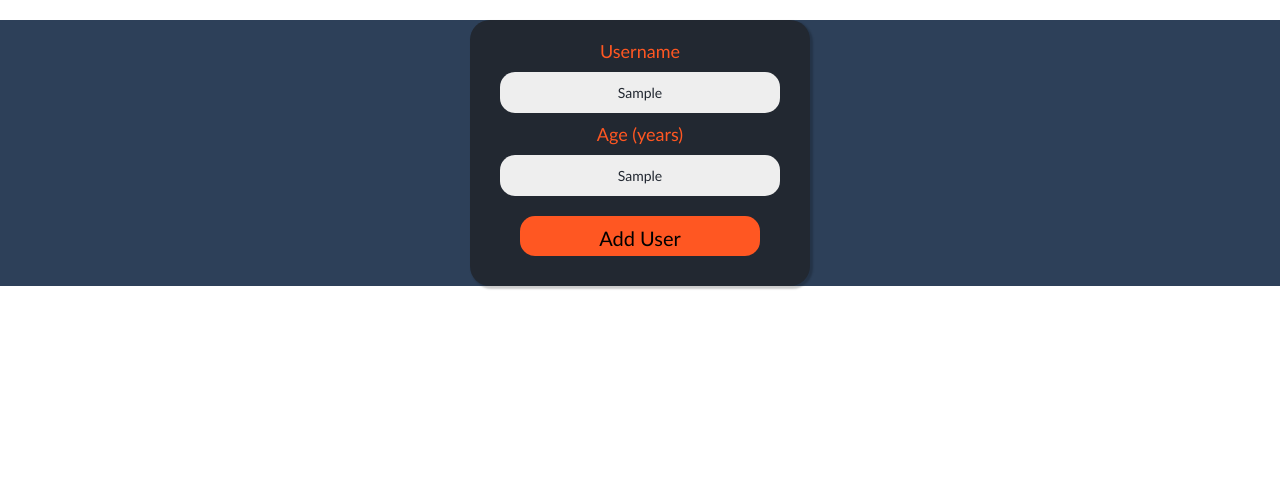
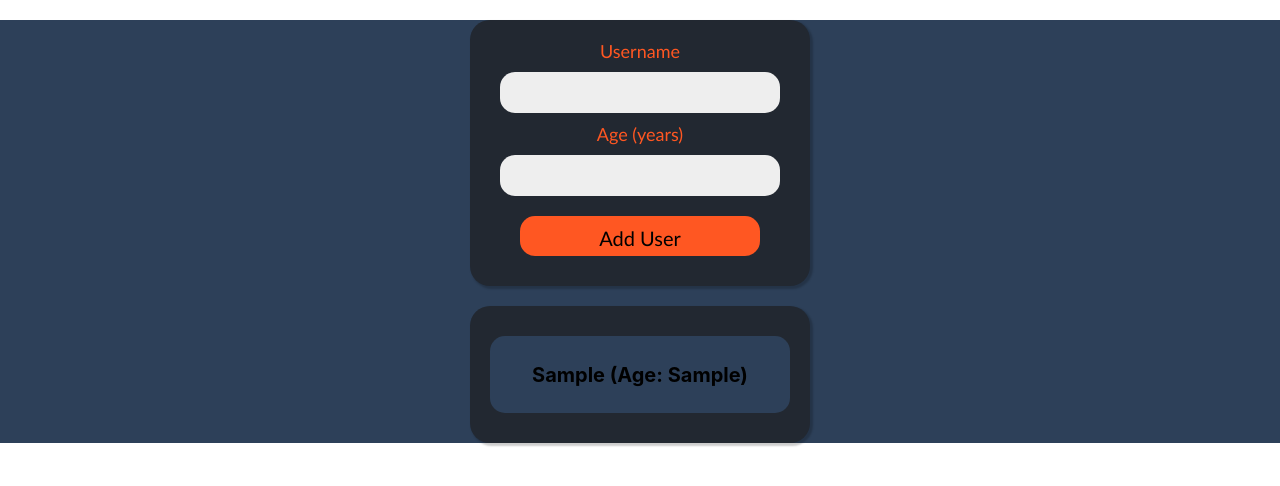
Before and after one commit to lemix196/user-introducer, a React (Create React App) app: page / in a window 1280 px wide. Both pictures are taken after typing "Sample", "Sample" into the empty fields and a click on the button "Add User". Shown: the top 486 px of the page. Built offline with nearby package versions, Linux system fonts and the light colour scheme.

Commit message:
add UserList component, add form data mapping to UserList

```diff
--- a/src/App.js
+++ b/src/App.js
@@ -1,14 +1,32 @@
-import styles from './App.module.css';
+import React, { useState } from "react";
 
-import Card from './components/UI/Card';
-import UserForm from './components/Users/UserForm';
+import styles from "./App.module.css";
 
+import Card from "./components/UI/Card";
+import UserForm from "./components/Users/UserForm";
+import UserList from "./components/Users/UserList";
 
 function App() {
+  const [users, setUsers] = useState([]);
+
+  const addUserHandler = (newUser) => {
+    // Give the new user his "unique" ID
+    newUser = { id: Math.random().toString(), ...newUser };
+
+    setUsers((existingUsers) => {
+      return [newUser, ...existingUsers];
+    });
+  };
+
   return (
     <div className={styles.app}>
       <Card>
-        <UserForm />
+        <UserForm onSaveUserData={addUserHandler} />
+      </Card>
+      <Card>
+        {users.map((user) => (
+          <UserList userData={user} />
+        ))}
       </Card>
     </div>
   );
--- a/src/components/Users/UserForm.js
+++ b/src/components/Users/UserForm.js
@@ -21,9 +21,17 @@ const UserForm = (props) => {
 
   const submitFormHandler = (event) => {
     event.preventDefault();
-    console.log(enteredName);
-    console.log(enteredAge);
-  };
+
+    const userData = {
+        userName: enteredName,
+        userAge: enteredAge
+    }
+
+    props.onSaveUserData(userData);
+
+    setEnteredName('');
+    setEnteredAge('');
+};
 
   return (
     <form onSubmit={submitFormHandler}>
--- /dev/null
+++ b/src/components/Users/UserList.js
@@ -0,0 +1,12 @@
+import React from "react";
+import styles from "./UserList.module.css";
+
+const UserList = (props) => {
+  return (
+    <div className={styles['user-frame']}>
+      <h2 className={styles['user-frame__text']}>{props.userData.userName} (Age: {props.userData.userAge})</h2>
+    </div>
+  );
+};
+
+export default UserList;
--- /dev/null
+++ b/src/components/Users/UserList.module.css
@@ -0,0 +1,19 @@
+.user-frame {
+    margin-left: auto;
+    margin-right: auto;
+    margin-top: 10px;
+    margin-bottom: 10px;
+    padding: 10px;
+    background-color: #2d4059;
+    border-radius: 15px;
+    transition: background-color 0.3s;
+}
+
+.user-frame:hover {
+    background-color: #ff5722
+}
+
+
+.user-frame__text {
+    font-size: 20px;
+}
```
